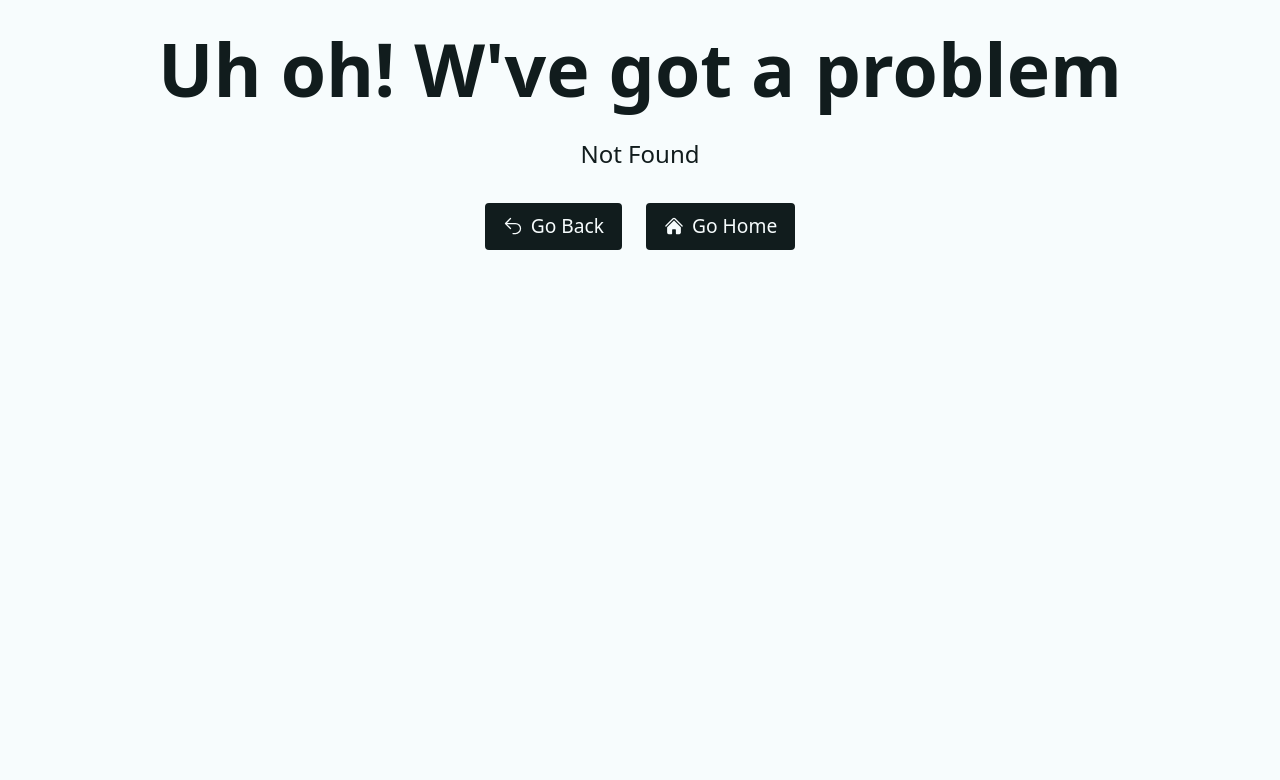
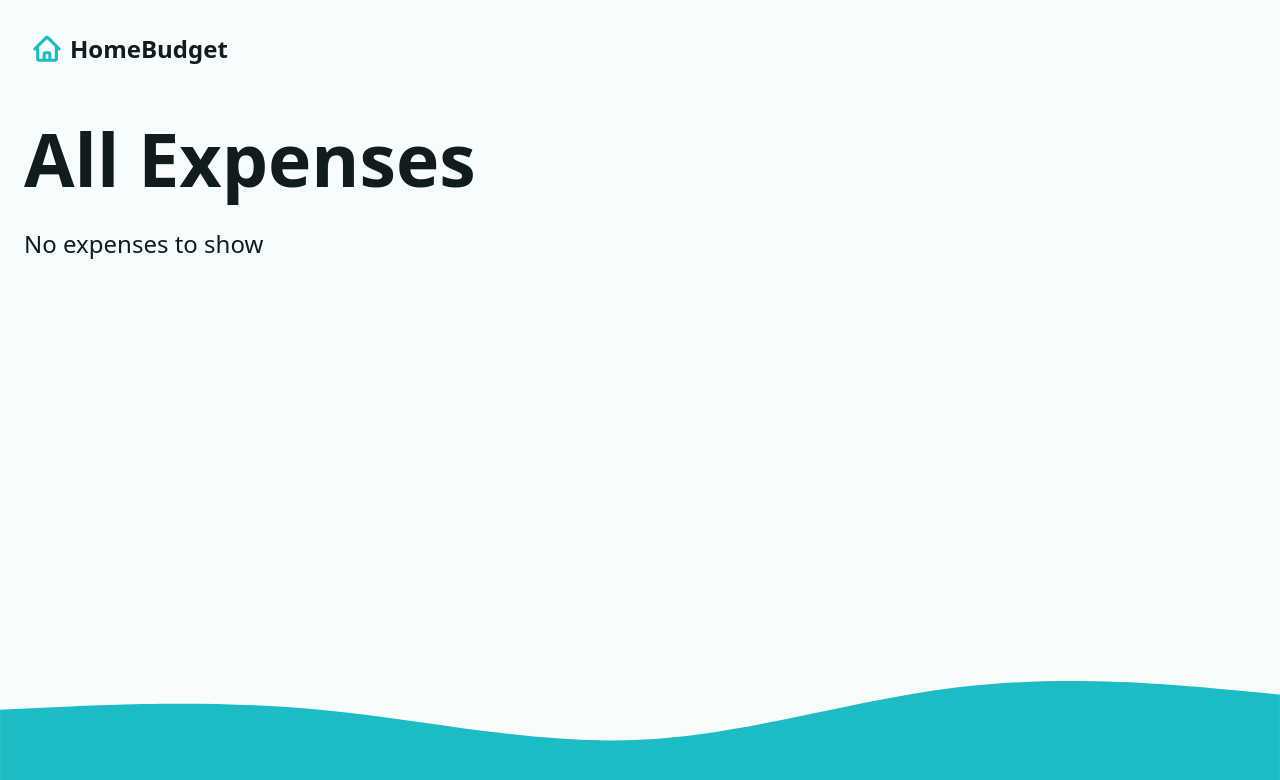
Before and after one commit to IsauroRuvalcaba/react-router-budget-app-netninja, a React (Vite) app: page /expenses in a window 1280 px wide. Before the commit this address had no page. Shown: the top 780 px of the page. Built offline with nearby package versions, Linux system fonts and the light colour scheme.

Commit message:
added expeneses page with new route in app.js and loader to bring in expenses

```diff
--- a/src/App.jsx
+++ b/src/App.jsx
@@ -7,6 +7,7 @@
 // Routes
 import Dashboard, { dashboardAction, dashboardLoader } from "./pages/Dashboard";
 import Error from "./pages/Error";
+import ExpensesPage, { expensesLoader } from "./pages/ExpensesPage";
 
 // Layouts
 import Main, { mainLoader } from "./layouts/Main";
@@ -30,6 +31,11 @@
         errorElement: <Error />,
       },
       {
+        path: "expenses",
+        element: <ExpensesPage />,
+        loader: expensesLoader,
+      },
+      {
         path: "logout",
         action: logoutAction,
       },
--- a/src/pages/Dashboard.jsx
+++ b/src/pages/Dashboard.jsx
@@ -1,5 +1,5 @@
 // rrd imports
-import { json, useLoaderData } from "react-router-dom";
+import { Link, json, useLoaderData } from "react-router-dom";
 
 // helper functions
 import { createBudget, createExpense, fetchData, waait } from "../helpers";
@@ -93,10 +93,15 @@
                   <div className="grid-md">
                     <h2>Recent Expenses</h2>
                     <Table
-                      expenses={expenses.sort(
-                        (a, b) => b.createdAt - a.createdAt
-                      )}
+                      expenses={expenses
+                        .sort((a, b) => b.createdAt - a.createdAt)
+                        .slice(0, 8)}
                     />
+                    {expenses.length > 8 && (
+                      <Link to="expenses" className="btn btn--dark">
+                        View all expenses
+                      </Link>
+                    )}
                   </div>
                 )}
               </div>
--- /dev/null
+++ b/src/pages/ExpensesPage.jsx
@@ -0,0 +1,32 @@
+import { useLoaderData } from "react-router-dom";
+import { fetchData } from "../helpers";
+import Table from "../components/Table";
+
+// loader
+//? this function fetches data for a route before it is rendered. its in createBrowserRouter in app.js so its accessible from the element
+export function expensesLoader() {
+  const expenses = fetchData("expenses");
+  return { expenses };
+}
+
+const ExpensesPage = () => {
+  const { expenses } = useLoaderData();
+
+  return (
+    <div className="grid-lg">
+      <h1>All Expenses</h1>
+      {expenses && expenses.length > 0 ? (
+        <div className="grid-md">
+          <h2>
+            Recent Expenses <small>({expenses.length} total)</small>
+          </h2>
+          <Table expenses={expenses} />
+        </div>
+      ) : (
+        <p>No expenses to show</p>
+      )}
+    </div>
+  );
+};
+
+export default ExpensesPage;
```
